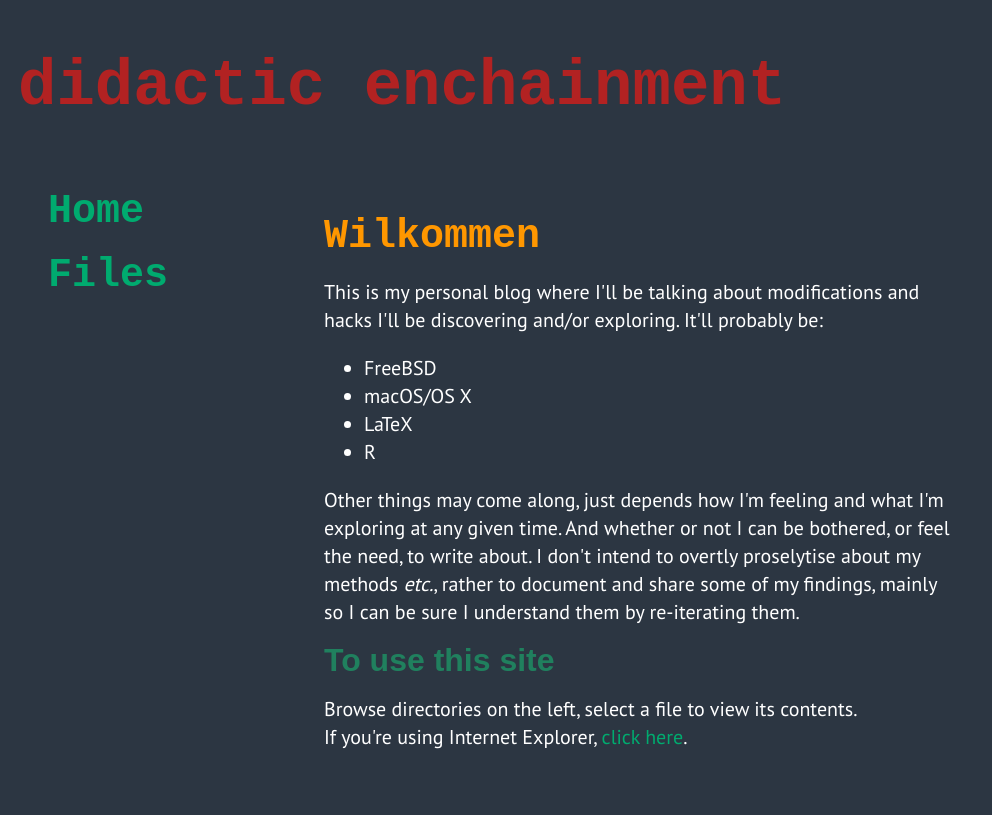
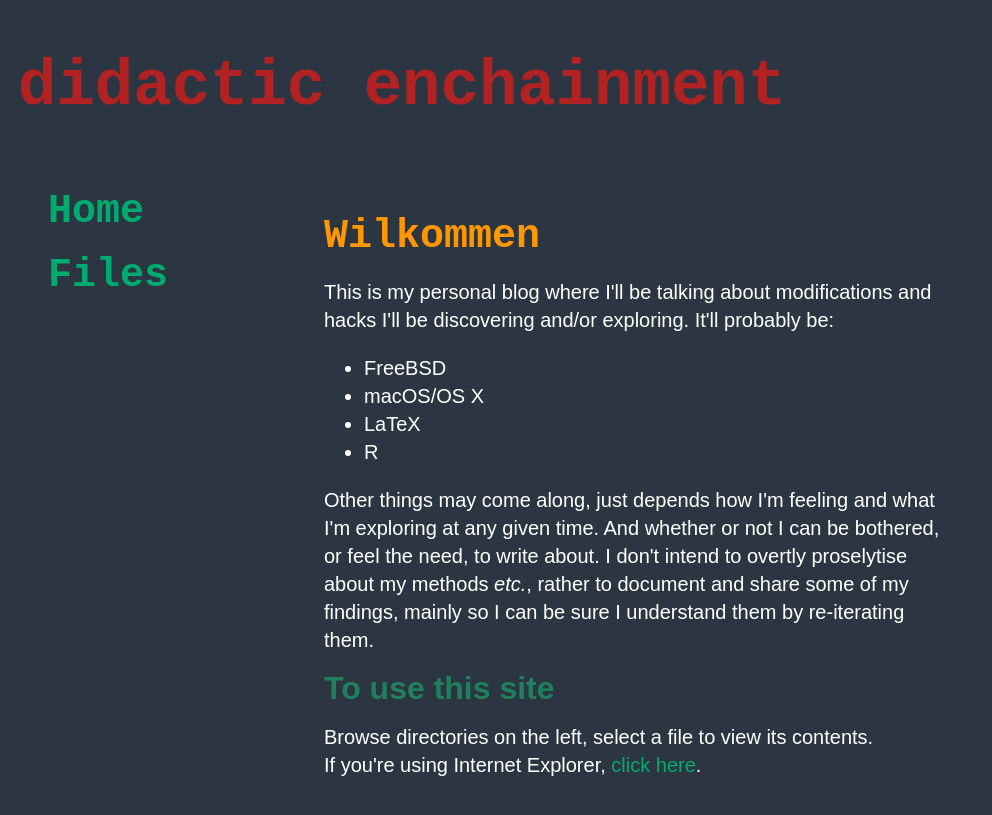
Before and after one commit to paulrbts/blog, a Jekyll site: the page built from index.html, in a window 1280 px wide. Shown: the top 815 px of the page, without its empty margins (0-992 px from the left). Built offline with Jekyll 4.4.1, drawn with Linux system fonts in a browser that asks for light colours; some web fonts are replaced.

Commit message:
update
updating links and body font

```diff
--- a/_layouts/default.html
+++ b/_layouts/default.html
@@ -4,8 +4,8 @@
     <meta charset="utf-8">
     <title>Didactic Enchainment - a simple blog on OS hacks</title>
     <link href="{{ site.baseurl }}/css/common.css" rel="stylesheet">
-    <link href="https://fonts.googleapis.com/css?family=Expletus+Sans:bold|Share|Patua+One|PT+Sans" rel="stylesheet">
-    <link rel="shortcut icon" type="image/png" href="favicon.png">
+    <link href="https://fonts.googleapis.com/css?family=Expletus+Sans:bold|Share|Patua+One|Overpass+Mono" rel="stylesheet">
+    <link rel="shortcut icon" type="image/png" href="{{site.url}}/favicon.png">
   </head>
   <body>
 
@@ -17,6 +17,14 @@
 
     <div id="sidebar">
       {% include nav.html navclass='nav-top' %}
+      {% comment %}
+        =======================
+        The purpose of this snippet is to list all the tags you have in your site.
+        =======================
+      {% endcomment %}
+      {% for tag in tags %}
+      	<a href="#{{ tag | slugify }}"> {{ tag }} </a>
+      {% endfor %}
     </div>
 
     <div id="main" class="container">
```
